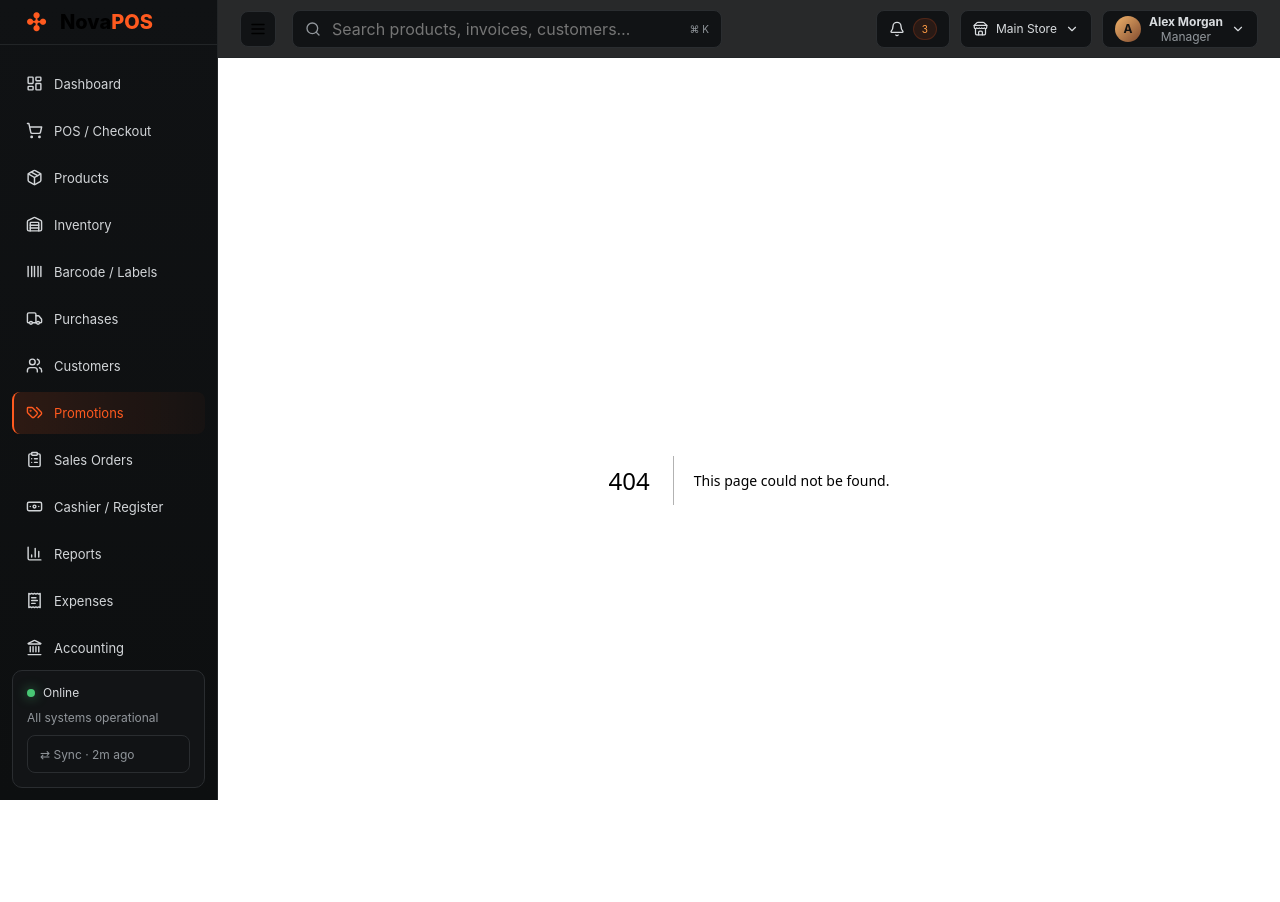
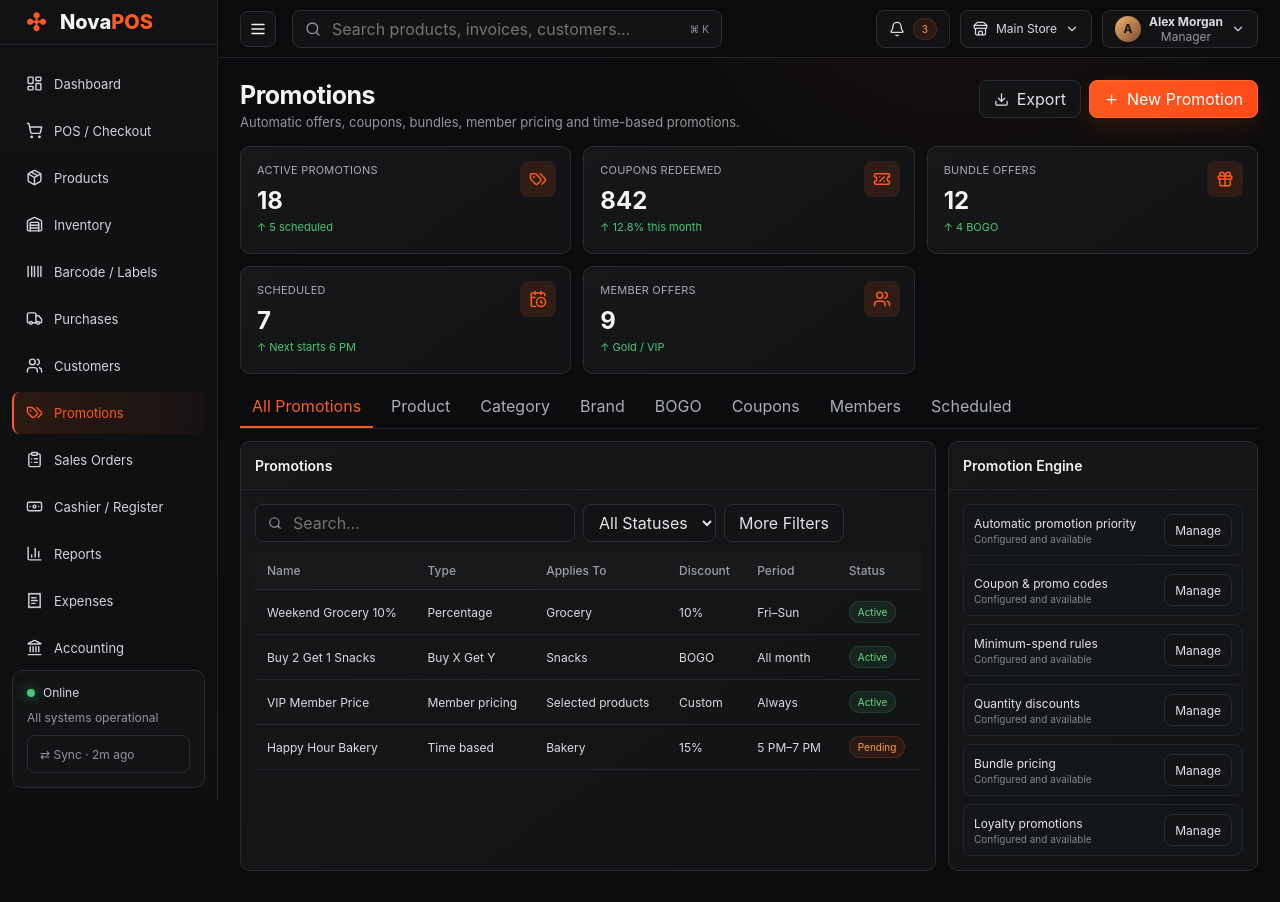
Before and after one commit to heshannamal/web7POS, a Next.js app in the folder frontend/: page /promotions in a window 1280 px wide. Before the commit this address had no page. Built offline with nearby package versions, Linux system fonts and the light colour scheme.

Commit message:
Add promotions UI

```diff
--- /dev/null
+++ b/frontend/app/promotions/page.tsx
@@ -0,0 +1,10 @@
+import { FeaturePage } from '@/components/feature-page';
+import { Tags, TicketPercent, Gift, CalendarClock, Users } from 'lucide-react';
+export default function Promotions(){return <FeaturePage title="Promotions" subtitle="Automatic offers, coupons, bundles, member pricing and time-based promotions." primaryLabel="New Promotion" cards={[
+{title:'Active Promotions',value:'18',note:'5 scheduled',icon:Tags},{title:'Coupons Redeemed',value:'842',note:'12.8% this month',icon:TicketPercent},{title:'Bundle Offers',value:'12',note:'4 BOGO',icon:Gift},{title:'Scheduled',value:'7',note:'Next starts 6 PM',icon:CalendarClock},{title:'Member Offers',value:'9',note:'Gold / VIP',icon:Users}
+]} tabs={['All Promotions','Product','Category','Brand','BOGO','Coupons','Members','Scheduled']} columns={['Name','Type','Applies To','Discount','Period','Status']} rows={[
+{Name:'Weekend Grocery 10%',Type:'Percentage', 'Applies To':'Grocery',Discount:'10%',Period:'Fri–Sun',Status:'Active'},
+{Name:'Buy 2 Get 1 Snacks',Type:'Buy X Get Y','Applies To':'Snacks',Discount:'BOGO',Period:'All month',Status:'Active'},
+{Name:'VIP Member Price',Type:'Member pricing','Applies To':'Selected products',Discount:'Custom',Period:'Always',Status:'Active'},
+{Name:'Happy Hour Bakery',Type:'Time based','Applies To':'Bakery',Discount:'15%',Period:'5 PM–7 PM',Status:'Pending'},
+]} sideTitle="Promotion Engine" sideItems={['Automatic promotion priority','Coupon & promo codes','Minimum-spend rules','Quantity discounts','Bundle pricing','Loyalty promotions']}/>}
```
